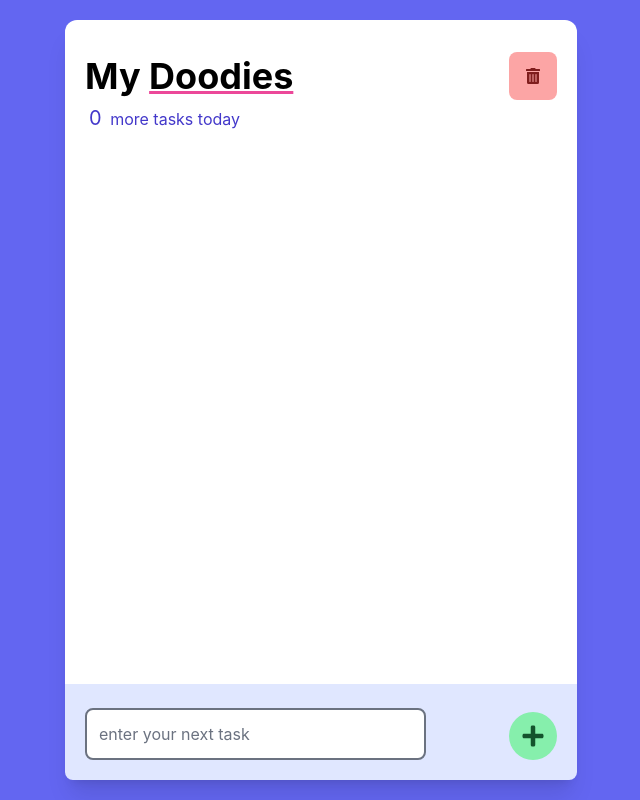
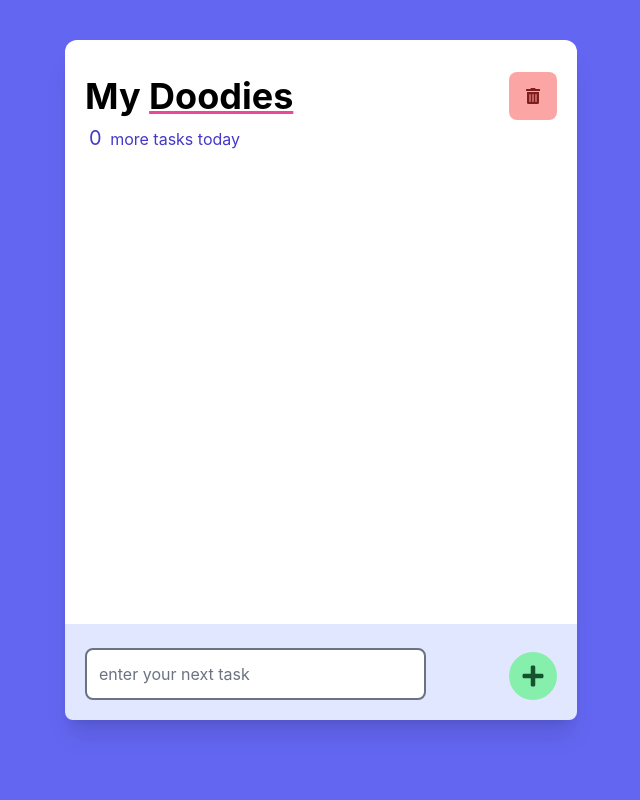
Before and after one commit to Snake0good/todo-heroku-deployment, a React (Create React App) app: page / in a window 1280 px wide. Shown: the whole page, without its empty margins (319-959 px from the left). Built offline with nearby package versions, Linux system fonts and the light colour scheme; the HTML template or start-up script is replaced by a standard one.

Commit message:
doodie app update bottom top fit

```diff
--- a/src/App.js
+++ b/src/App.js
@@ -44,7 +44,7 @@ function App() {
   }
 
   return (
-    <div className='bg-indigo-500 w-screen h-screen flex place-content-center p-5'>
+    <div className='bg-indigo-500 w-screen h-screen flex place-content-center pt-10 pb-20 pr-5 pl-5'>
       <div className="App bg-white shadow-xl shadow-indigo relative rounded-xl h-full w-full max-w-lg p-5">
         <div className='overflow-auto h-full'>
           <h1 className='text-4xl mb-2 mt-4 font-bold'>My <a class="underline decoration-pink-500">Doodies</a></h1>
```
